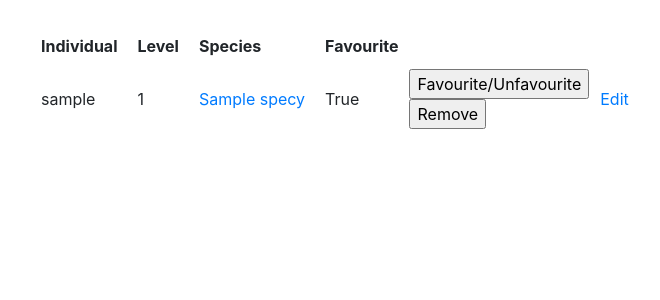
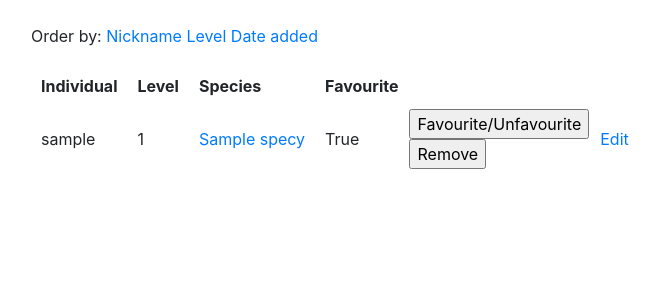
Before and after one commit to fannif/pokemon-tietokanta, a Flask app: page /individuals in a window 1280 px wide. Shown: the part 84-384 px from the top of the page, without its empty margins (54-714 px from the left). Run offline with Flask 2, Linux system fonts and the light colour scheme; the first user in the database is signed in; tables that the repository leaves empty hold one stand-in row (Sample ...); some libraries are stand-ins or nearby versions.

Commit message:
Lisättiin yksilöiden listaukseen järjestämistoiminto nimen, levelin tai päivämäärän mukaan.

```diff
--- a/application/individuals/views.py
+++ b/application/individuals/views.py
@@ -10,6 +10,18 @@ from application.species.forms import SpeciesForm
 @login_required
 def individuals_index():
     return render_template("individuals/list.html", individuals = Individual.query.filter_by(account_id = current_user.id))
+
+@app.route("/individuals/order/<order>/", methods=["GET"])
+@login_required
+def individuals_order(order):
+    if order == "nickname":
+        individuals = Individual.query.filter_by(account_id=current_user.id).order_by(Individual.nickname)
+    elif order == "level":
+        individuals = Individual.query.filter_by(account_id=current_user.id).order_by(Individual.level)
+    else:
+        individuals = Individual.query.filter_by(account_id=current_user.id).order_by(Individual.date_caught)
+
+    return render_template("individuals/list.html", individuals = individuals)
 
 @app.route("/individuals/new/")
 @login_required
--- a/application/templates/individuals/list.html
+++ b/application/templates/individuals/list.html
@@ -1,6 +1,11 @@
 {% extends "layout.html" %}
 
 {% block body %}
+  <p>Order by:
+    <a href="{{ url_for('individuals_order', order='nickname') }}">Nickname</a>
+    <a href="{{ url_for('individuals_order', order='level') }}">Level</a>
+    <a href="{{ url_for('individuals_order', order='date_caught') }}">Date added</a>
+  </p>
   <table>
     <tr>
       <th style="padding: 10px">Individual</th>
```
